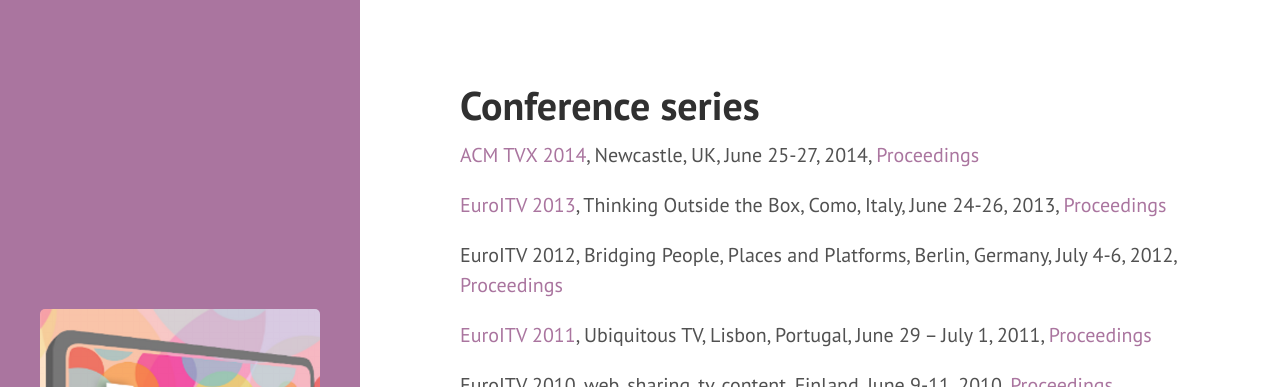
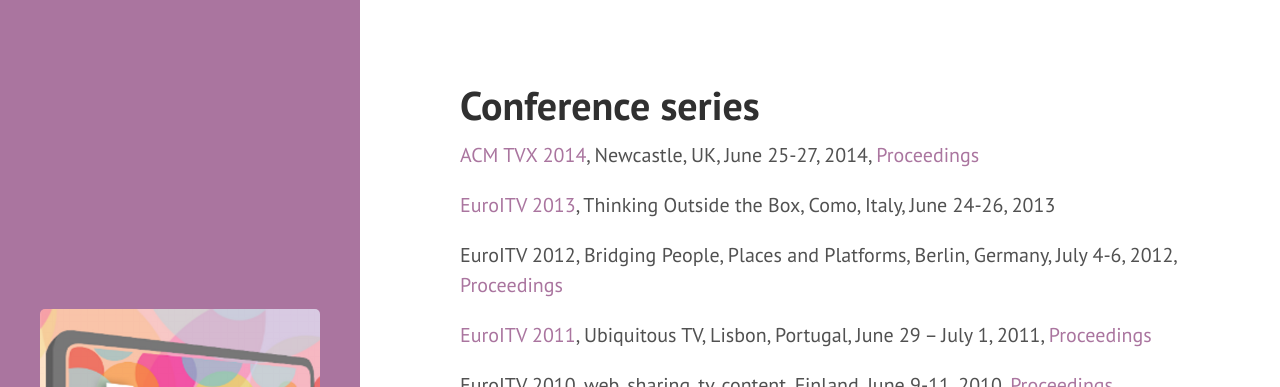
Before and after one commit to acmtvx/www, a Jekyll site: the page built from conference_series.md, in a window 1280 px wide and 1000 px high. Shown: the top 387 px of the window. Built offline with Jekyll 4.4.1, drawn with Linux system fonts in a browser that asks for light colours; Markdown is read by kramdown in place of the engine named in the settings.

Commit message:
Update conference_series.md

```diff
--- a/conference_series.md
+++ b/conference_series.md
@@ -5,7 +5,7 @@ title: Conference series
 
 [ACM TVX 2014](http://tvx2014.com/), Newcastle, UK, June 25-27, 2014, [Proceedings](http://dl.acm.org/citation.cfm?id=2602299&coll=DL&dl=ACM)
 
-[EuroITV 2013](http://www.euro-itv.org/), Thinking Outside the Box, Como, Italy, June 24-26, 2013, [Proceedings](http://dl.acm.org/citation.cfm?id=2465958)
+[EuroITV 2013](http://www.euro-itv.org/), Thinking Outside the Box, Como, Italy, June 24-26, 2013
 
 EuroITV 2012, Bridging People, Places and Platforms, Berlin, Germany, July 4-6, 2012, [Proceedings](http://dl.acm.org/citation.cfm?id=2325616)
 
```
